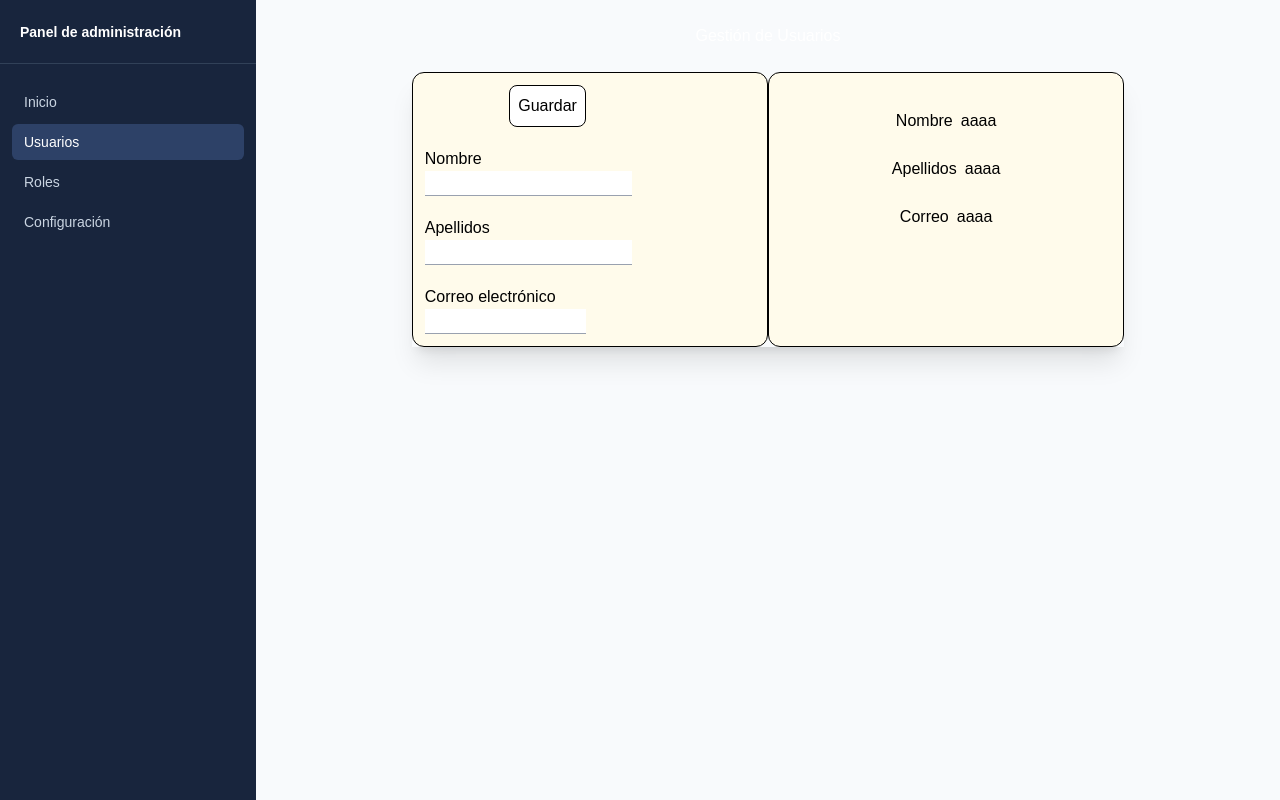
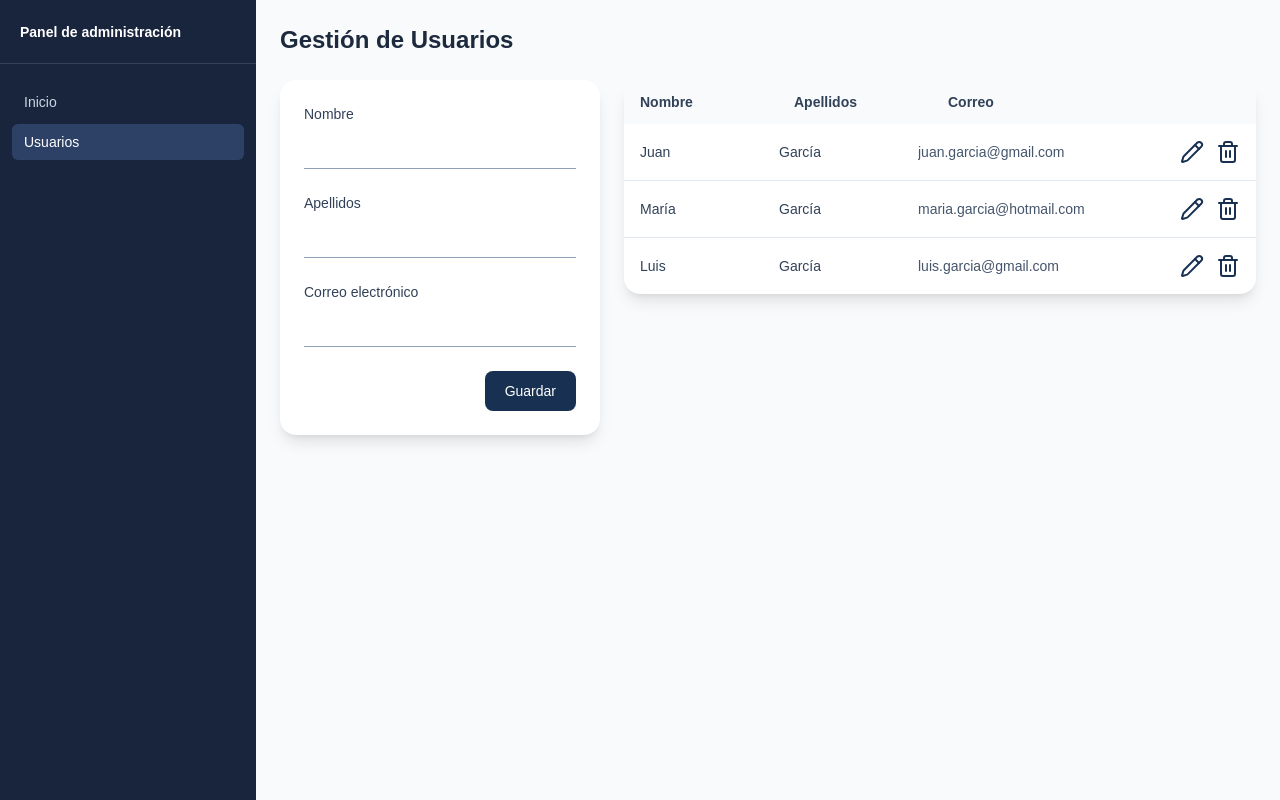
Before and after one commit to AinhoaMaya/proyecto-nextjs, a Next.js app: page /admin/users in a window 1280 px wide. Built offline with nearby package versions, Linux system fonts and the light colour scheme.

Commit message:
Creación JSON (acceder a los datos dinámicamente)

```diff
--- a/app/admin/users/page.tsx
+++ b/app/admin/users/page.tsx
@@ -3,15 +3,19 @@ import FormUsers from "@/components/users/FormUsers";
 
 export default function UsersPage() {
   return (
-    <main className="p-6 flex flex-col gap-6 items-center">
-      <h1 className="text-white">Gestión de Usuarios</h1>
+    <main className="flex min-h-screen flex-col gap-6 bg-slate-50 p-6">
+      <h1 className="text-2xl font-semibold text-slate-800">
+        Gestión de Usuarios
+      </h1>
 
-      <div className="flex g-10 overflow-hidden shadow-xl">
-        <div className="flex-1 grid grid-cols-2 grid-rows-1 gap-2 bg-amber-50 p-3 border rounded-xl">
+      <div className="flex w-full flex-col items-stretch gap-6 lg:flex-row">
+
+        <div className="w-full lg:w-80">
           <FormUsers />
         </div>
 
-        <div className="flex-1 bg-amber-50 p-3 border rounded-xl">
+        {/* Tabla */}
+        <div className="min-w-0 flex-1">
           <Users />
         </div>
       </div>
--- a/app/globals.css
+++ b/app/globals.css
@@ -24,3 +24,7 @@ body {
   color: var(--foreground);
   font-family: Arial, Helvetica, sans-serif;
 }
+
+button{
+  cursor: pointer;
+}
--- a/app/layout.tsx
+++ b/app/layout.tsx
@@ -1,7 +1,7 @@
 import type { Metadata } from "next";
 import { Geist, Geist_Mono } from "next/font/google";
 import "./globals.css";
-import Sidebar from "@/components/navigation/Sidebar";
+import Menu from "@/components/navigation/Menu";
 
 const geistSans = Geist({
   variable: "--font-geist-sans",
@@ -14,7 +14,7 @@ const geistMono = Geist_Mono({
 });
 
 export const metadata: Metadata = {
-  title: "Create Next App",
+  title: "Panel de administración",
   description: "Generated by create next app",
 };
 
@@ -26,7 +26,7 @@ export default function RootLayout({ children }: LayoutProps<"/">) {
     >
       <body className="min-h-full flex flex-col">
         <div className="flex min-h-screen">
-          <Sidebar />
+          <Menu />
 
           <main className="flex-1 bg-slate-50">
             {children}
--- a/components/navigation/Sidebar.tsx
+++ b/components/navigation/Menu.tsx
@@ -1,8 +1,8 @@
 import NavLinks from "./NavLinks";
 
-export default function Sidebar() {
+export default function Menu() {
   return (
-    <aside className="flex min-h-screen w-64 flex-col bg-[#18253D] text-white">
+    <nav className="flex min-h-screen w-64 flex-col bg-[#18253D] text-white">
       <div className="flex h-16 items-center gap-3 border-b border-slate-700 px-5">
         <span className="text-sm font-semibold">Panel de administración</span>
       </div>
@@ -10,6 +10,6 @@ export default function Sidebar() {
       <div className="px-3 py-5">
         <NavLinks />
       </div>
-    </aside>
+    </nav>
   );
 }
--- a/components/navigation/NavLinks.tsx
+++ b/components/navigation/NavLinks.tsx
@@ -11,14 +11,6 @@ const links = [
   {
     name: "Usuarios",
     href: "/admin/users",
-  },
-  {
-    name: "Roles",
-    href: "/admin/roles",
-  },
-  {
-    name: "Configuración",
-    href: "/admin/settings",
   },
 ];
 
--- a/components/users/FormUsers.tsx
+++ b/components/users/FormUsers.tsx
@@ -1,24 +1,62 @@
 export default function FormUsers() {
   return (
-    <section>
-      <form action="" className="flex flex-col gap-5">
-        <div className="flex justify-end">
-          <button type="submit" className="bg-white border rounded-lg p-2">Guardar</button>
+    <section className="w-full rounded-2xl bg-white p-6 shadow-lg">
+      <form action="" className="flex flex-col gap-6">
+        <div className="flex flex-col gap-2">
+          <label
+            htmlFor="name"
+            className="text-sm font-medium text-slate-700"
+          >
+            Nombre
+          </label>
+
+          <input
+            id="name"
+            name="name"
+            type="text"
+            className="w-full border-0 border-b border-slate-400 bg-transparent px-1 py-2 text-sm outline-none focus:border-blue-600"
+          />
         </div>
 
-        <div>
-          <label htmlFor="name">Nombre</label>
-          <input id="name" name="name" type="text" className="bg-white border-b border-gray-400"/>
+        <div className="flex flex-col gap-2">
+          <label
+            htmlFor="lastname"
+            className="text-sm font-medium text-slate-700"
+          >
+            Apellidos
+          </label>
+
+          <input
+            id="lastname"
+            name="lastname"
+            type="text"
+            className="w-full border-0 border-b border-slate-400 bg-transparent px-1 py-2 text-sm outline-none focus:border-blue-600"
+          />
         </div>
 
-        <div>
-          <label htmlFor="lastname">Apellidos</label>
-          <input id="lastname" name="lastname" type="text" className="bg-white border-b border-gray-400" />
+        <div className="flex flex-col gap-2">
+          <label
+            htmlFor="email"
+            className="text-sm font-medium text-slate-700"
+          >
+            Correo electrónico
+          </label>
+
+          <input
+            id="email"
+            name="email"
+            type="email"
+            className="w-full border-0 border-b border-slate-400 bg-transparent px-1 py-2 text-sm outline-none focus:border-blue-600"
+          />
         </div>
 
-        <div className="flex flex-col">
-          <label htmlFor="email">Correo electrónico</label>
-          <input id="email" name="email" type="email" className="bg-white border-b border-gray-400" />
+        <div className="flex justify-end">
+          <button
+            type="submit"
+            className="h-10 rounded-lg bg-[#183153] px-5 text-sm font-medium text-white transition-transform duration-200 hover:scale-105 hover:bg-[#28466F]"
+          >
+            Guardar
+          </button>
         </div>
       </form>
     </section>
--- a/components/users/Users.tsx
+++ b/components/users/Users.tsx
@@ -1,27 +1,35 @@
+import { Pencil, Trash2 } from "lucide-react";
+import users from "@/data/users.json";
+
 export default function Users() {
   return (
-    <section>
-      <div>
-        <button><svg xmlns="http://www.w3.org/2000/svg" viewBox="0 0 640 640"><path d="M416.9 85.2L372 130.1L509.9 268L554.8 223.1C568.4 209.6 576 191.2 576 172C576 152.8 568.4 134.4 554.8 120.9L519.1 85.2C505.6 71.6 487.2 64 468 64C448.8 64 430.4 71.6 416.9 85.2zM338.1 164L122.9 379.1C112.2 389.8 104.4 403.2 100.3 417.8L64.9 545.6C62.6 553.9 64.9 562.9 71.1 569C77.3 575.1 86.2 577.5 94.5 575.2L222.3 539.7C236.9 535.6 250.2 527.9 261 517.1L476 301.9L338.1 164z"/></svg></button>
-        <button><svg xmlns="http://www.w3.org/2000/svg" viewBox="0 0 640 640"><path d="M232.7 69.9L224 96L128 96C110.3 96 96 110.3 96 128C96 145.7 110.3 160 128 160L512 160C529.7 160 544 145.7 544 128C544 110.3 529.7 96 512 96L416 96L407.3 69.9C402.9 56.8 390.7 48 376.9 48L263.1 48C249.3 48 237.1 56.8 232.7 69.9zM512 208L128 208L149.1 531.1C150.7 556.4 171.7 576 197 576L443 576C468.3 576 489.3 556.4 490.9 531.1L512 208z"/></svg></button>
+    <section className="w-full overflow-hidden rounded-2xl bg-white shadow-lg">
+      <div className="grid grid-cols-[1fr_1fr_2fr_auto] items-center gap-4 bg-slate-50 px-4 py-3 text-sm font-semibold text-slate-700">
+        <span>Nombre</span>
+        <span>Apellidos</span>
+        <span>Correo</span>
       </div>
 
-      <li className="flex flex-col gap-6 items-center">
-        <div className="flex gap-2">
-          <span>Nombre</span>
-          <span>aaaa</span>
-        </div>
+      <ul>
+        {users.map((user) => (
+          <li key={user.id} className="grid grid-cols-[1fr_1fr_2fr_auto] items-center gap-4 border-b border-slate-200 px-4 py-4 text-sm last:border-b-0">
+            <span className="text-slate-700">{user.name}</span>
 
-        <div className="flex gap-2">
-          <span>Apellidos</span>
-          <span>aaaa</span>
-        </div>
+            <span className="text-slate-700">{user.lastname}</span>
 
-        <div className="flex gap-2">
-          <span>Correo</span>
-          <span>aaaa</span>
-        </div>
-      </li>
+            <span className="truncate text-slate-600">{user.email}</span>
+
+            <div className="flex justify-end gap-3">
+              <button type="button" className="bg-transparent p-0 text-[#183153] transition-transform duration-200 hover:scale-105 hover:bg-transparent">
+                <Pencil size={24} />
+              </button>
+              <button type="button" className="bg-transparent p-0 text-[#183153] transition-transform duration-200 hover:scale-105 hover:bg-transparent">
+                <Trash2 size={24} />
+              </button>
+            </div>
+          </li>
+        ))}
+      </ul>
     </section>
   );
 }
--- /dev/null
+++ b/data/users.json
@@ -0,0 +1,20 @@
+[
+  {
+    "id": 1,
+    "name": "Juan",
+    "lastname": "García",
+    "email": "juan.garcia@gmail.com"
+  },
+  {
+    "id": 2,
+    "name": "María",
+    "lastname": "García",
+    "email": "maria.garcia@hotmail.com"
+  },
+  {
+    "id": 3,
+    "name": "Luis",
+    "lastname": "García",
+    "email": "luis.garcia@gmail.com"
+  }
+]
--- a/package.json
+++ b/package.json
@@ -9,6 +9,7 @@
     "lint": "eslint"
   },
   "dependencies": {
+    "lucide-react": "^1.47.0",
     "next": "16.3.5",
     "react": "19.2.8",
     "react-dom": "19.2.8"
```
Also changed, not shown: 1 other file (tests, documents, lock files or other folders).
